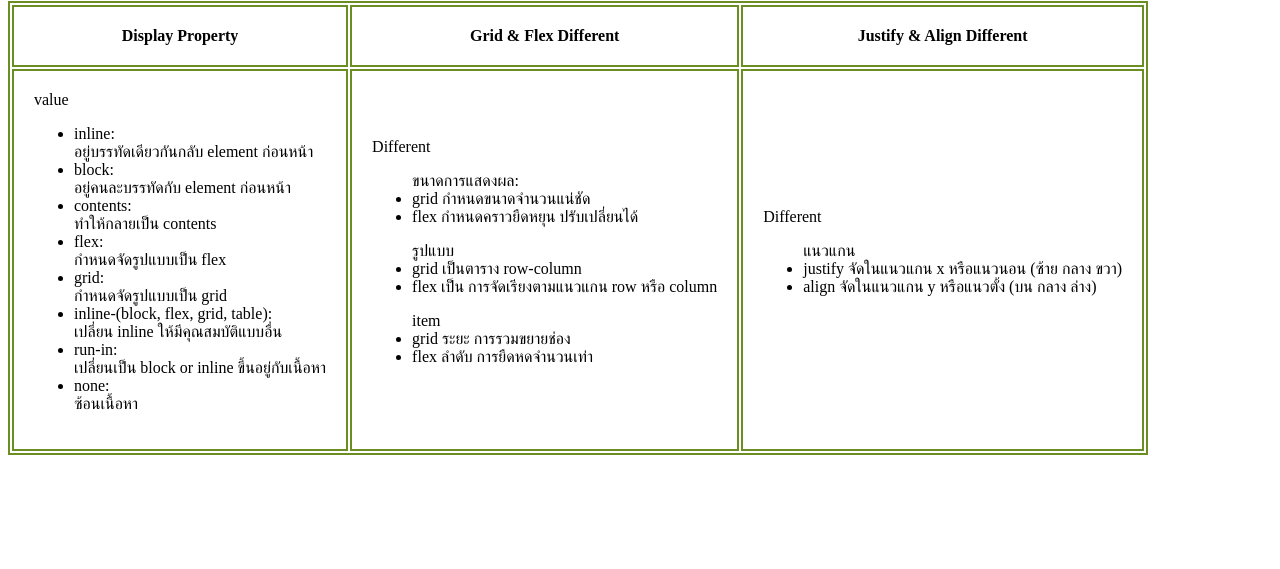
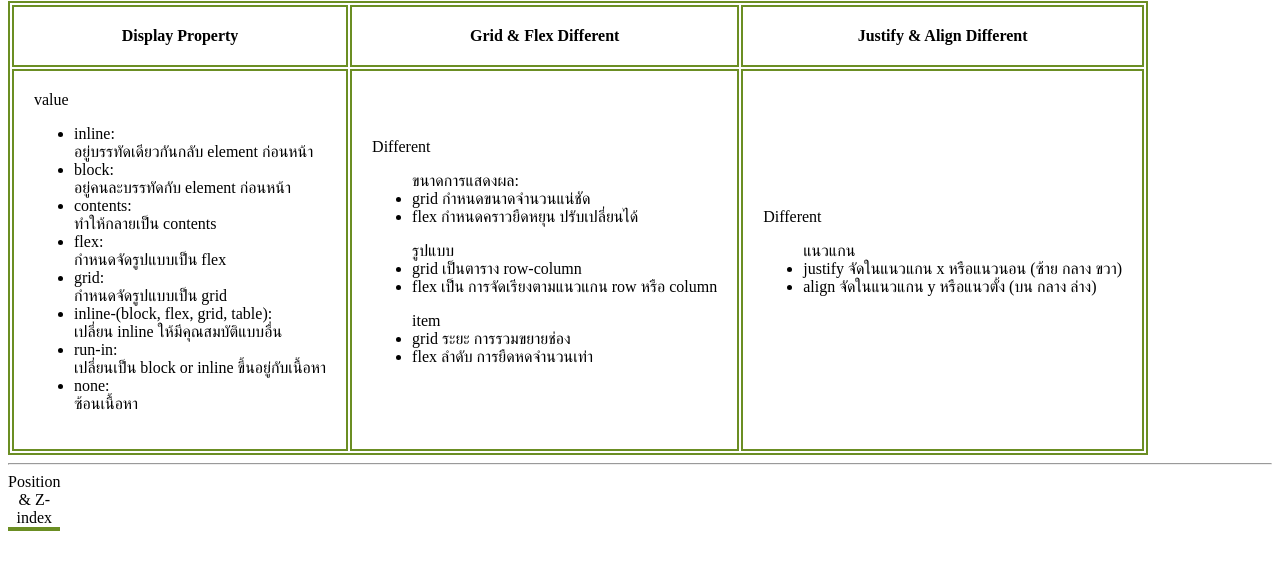
Before and after one commit to Kanit-tha/Homework-codecamp_online5, a plain HTML site: page css part1-HW3Display.html in a window 1280 px wide. Shown: the part 79-648 px from the top of the page. Drawn offline with Linux system fonts and the light colour scheme.

Commit message:
Position & Z-index

```diff
--- a/css part1-HW3Display.html
+++ b/css part1-HW3Display.html
@@ -78,7 +78,18 @@
             </tr>
         </tbody>
     </table>
+<hr>
 
+<table>
+    <caption> Position & Z-index</caption>
+    <thead>
+
+
+    </thead>
+    <tbody>
+
+    </tbody>
+</table>
 
 </body>
 </html>
```
